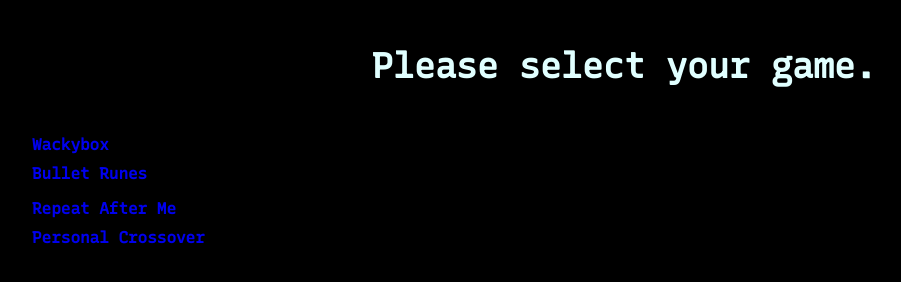
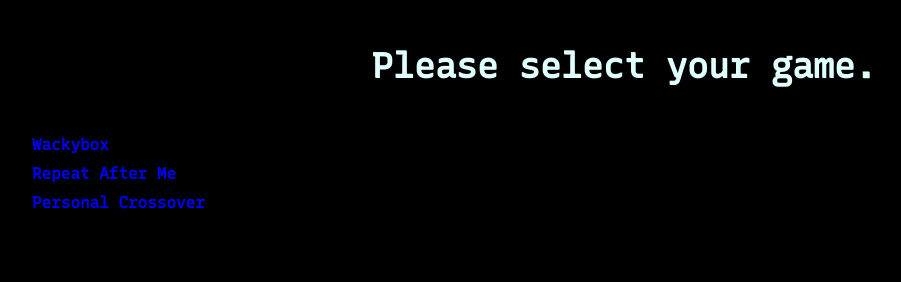
Before and after one commit to MerioDev/MerioDev.github.io, a plain HTML site: page index.html in a window 1280 px wide. Shown: the whole page, without its empty margins (16-917 px from the left). Drawn offline with Linux system fonts and the light colour scheme.

Commit message:
Update index.html

```diff
--- a/index.html
+++ b/index.html
@@ -6,7 +6,7 @@
  <body>
   <h1>Please select your game.</h1>
   <ul>
-    <p><li><a href="https://meriodev.github.io/Wackybox/">Wackybox</a></li>       <li><a href="https://meriodev.github.io/BulletRunes/">Bullet Runes<li></p>
+    <p><li><a href="https://meriodev.github.io/Wackybox/">Wackybox</a></li>
     <li><a href="https://meriodev.github.io/RepeatAfterMe/">Repeat After Me</a></li>
     <li><a href="https://meriodev.github.io/PersonalCrossover/.">Personal Crossover</a></li>
   </ul>
```
